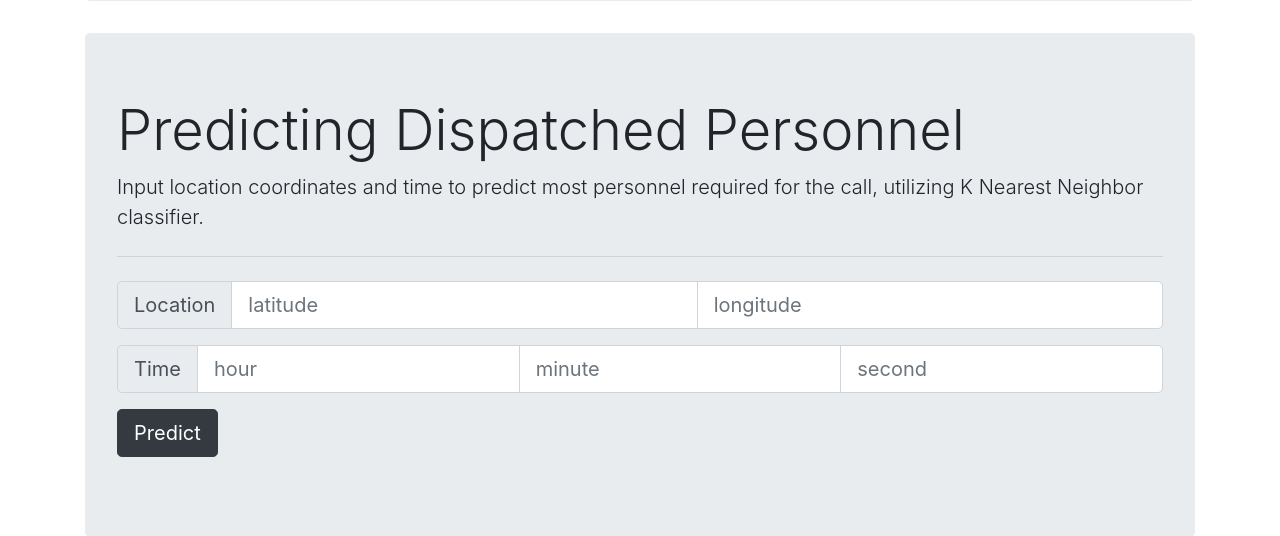
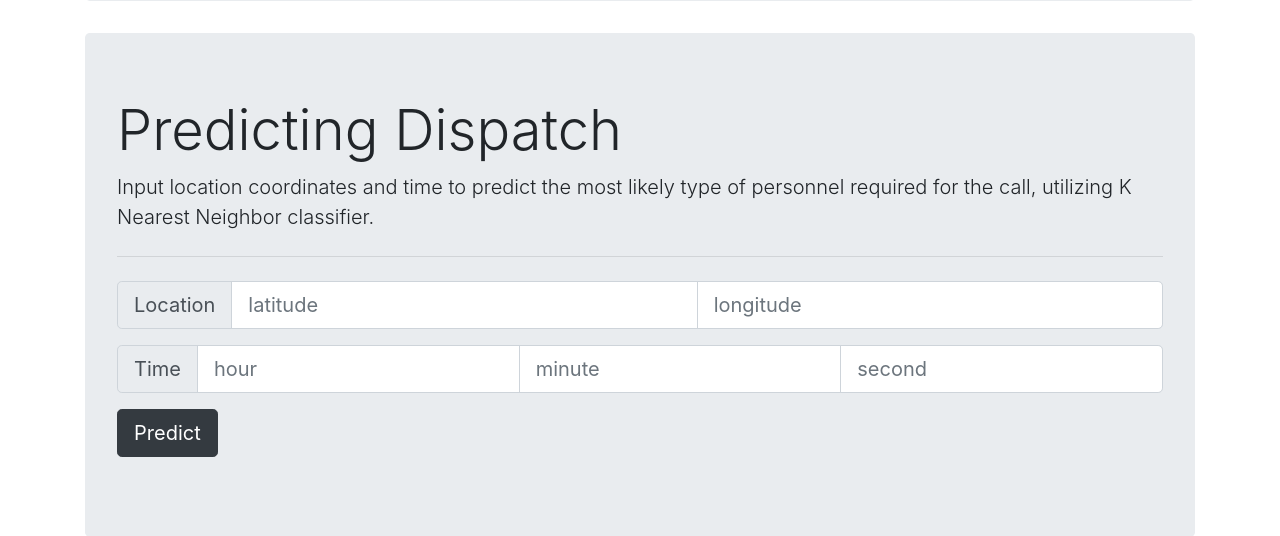
Before and after one commit to rjay98/SFPD-Data-Analysis, a Flask app: page / in a window 1280 px wide. Shown: the part 905-1441 px from the top of the page. Run offline with Flask 2, Linux system fonts and the light colour scheme; some libraries are stand-ins or nearby versions.

Commit message:
language clarification

```diff
--- a/templates/index.html
+++ b/templates/index.html
@@ -62,8 +62,8 @@
         </div>
       </div>
       <div class="jumbotron">
-        <h2 class="display-4">Predicting Dispatched Personnel</h2>
-        <p class="lead">Input location coordinates and time to predict most personnel required for the call, utilizing K Nearest Neighbor classifier.</p>
+        <h2 class="display-4">Predicting Dispatch</h2>
+        <p class="lead">Input location coordinates and time to predict the most likely type of personnel required for the call, utilizing K Nearest Neighbor classifier.</p>
         <hr class="my-4">
         <form class="mt-4">
             <div class="input-group input-group-lg">
```
